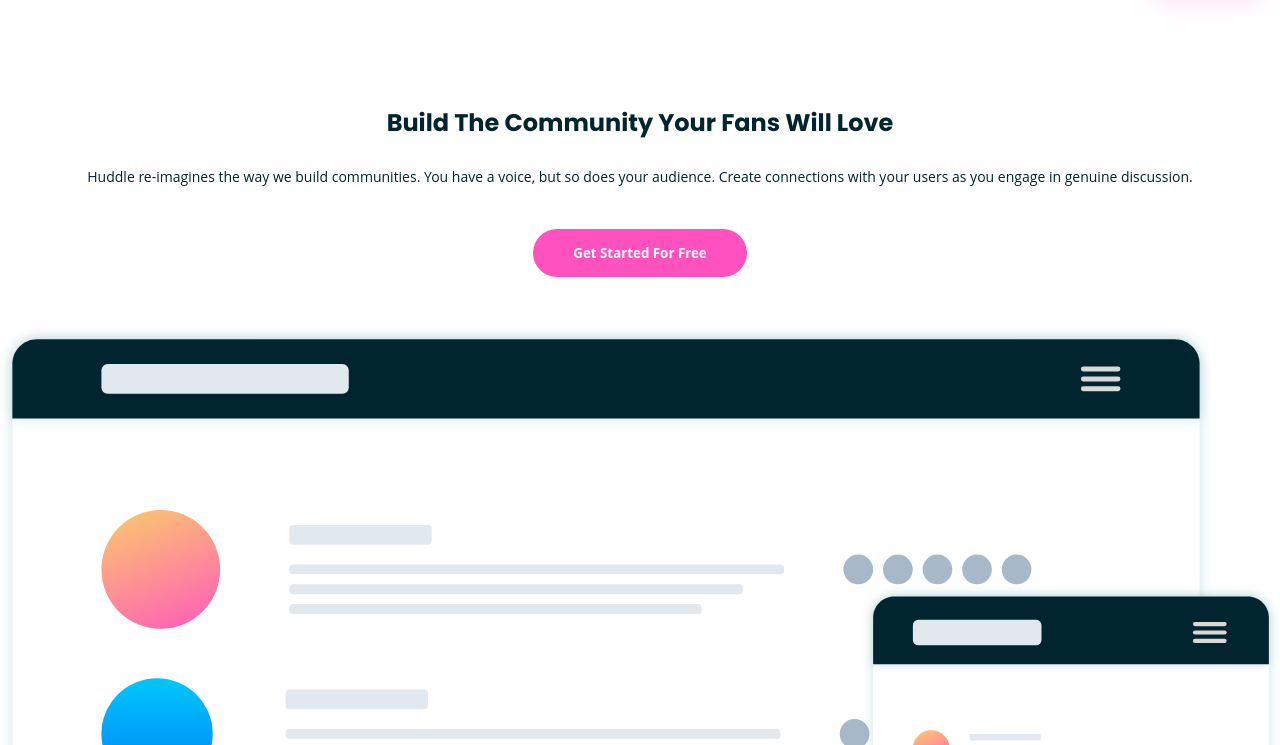
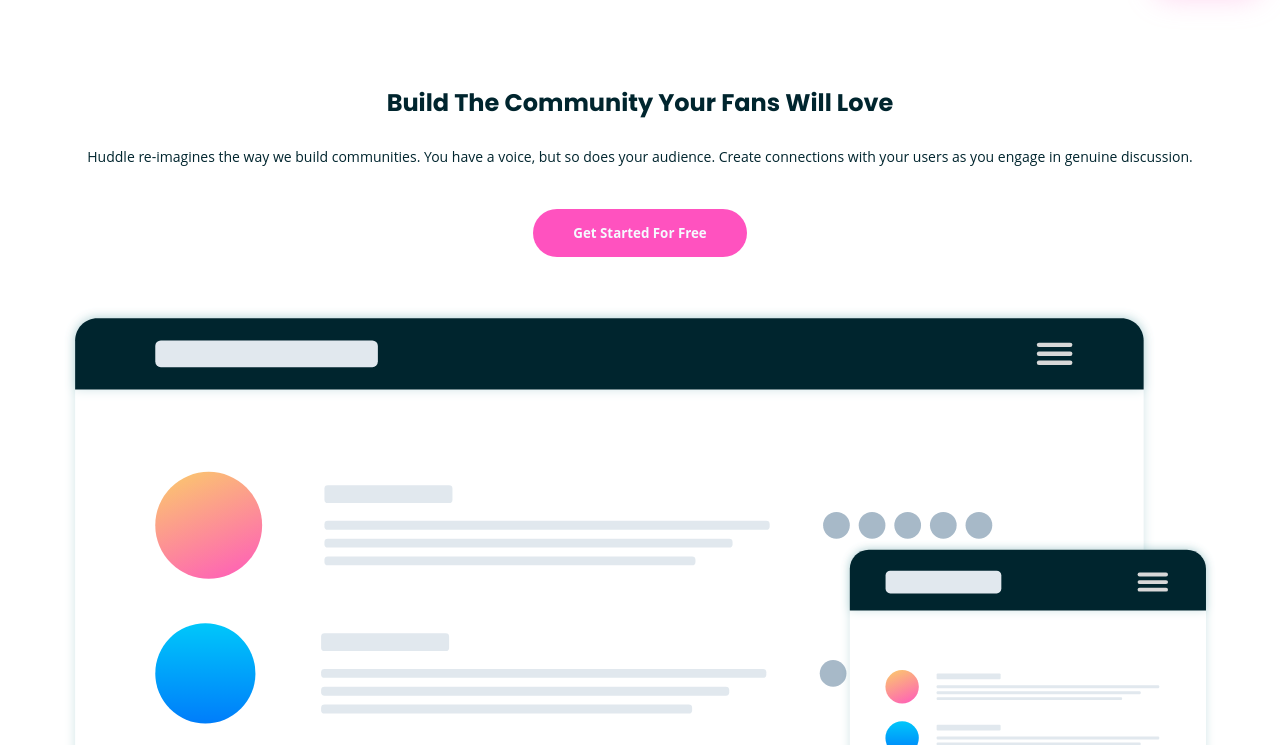
Before and after one commit to Hard1stf/Huddle-landing-page-with-curved-sections, a plain HTML site: page index.html in a window 1280 px wide. Shown: the part 55-800 px from the top of the page. Drawn offline with Linux system fonts and the light colour scheme.

Commit message:
adjust main height

```diff
--- a/style.css
+++ b/style.css
@@ -57,7 +57,7 @@
 main{
     width: 100%;
     height: max-content;
-    margin-top: 160px;
+    margin-top: 140px;
     margin-inline: auto;
     /* padding-inline: 20px; */
 }
@@ -106,7 +106,7 @@
 }
 
 .hero-content .multiple-screen{
-    width: 100%;
+    width: 90%;
     padding-top: 50px;
 }
 
@@ -234,7 +234,6 @@
     grid-area: newsletter;
 }
 
-
 .newsletter h2{
     text-transform: uppercase;
     font-weight: 500;
```
